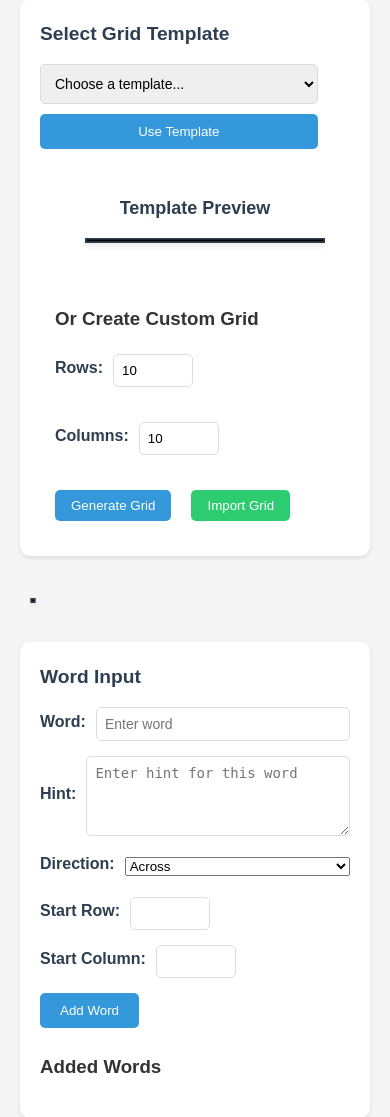
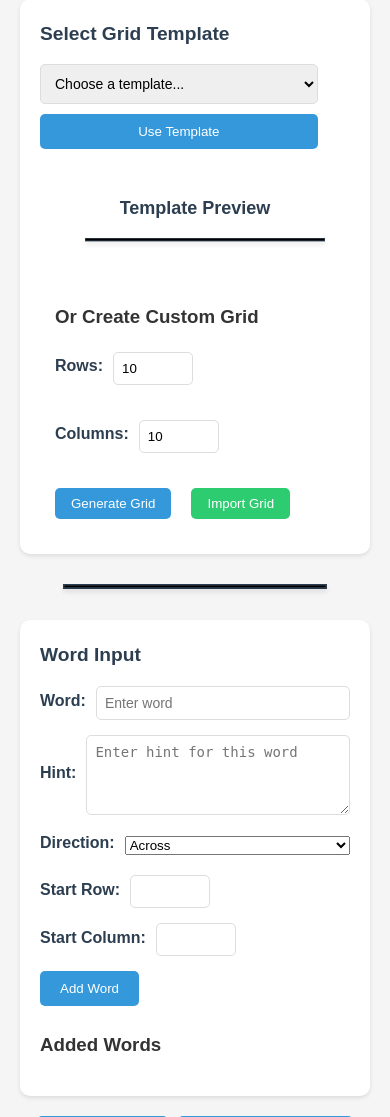
Before and after one commit to Gentwocoder/crossword, a Django app: page /create/ in a window 390 px wide. Shown: the part 313-1430 px from the top of the page. Run offline with Django 4.2, Linux system fonts and the light colour scheme.

Commit message:
responsive

```diff
--- a/crosswordpuzzle/static/create.css
+++ b/crosswordpuzzle/static/create.css
@@ -74,7 +74,6 @@
     box-shadow: 0 4px 6px rgba(0, 0, 0, 0.1);
     max-width: 100%;
     overflow-x: auto;
-    display: inline-block;
 }
 
 .cell {
@@ -684,7 +683,7 @@
     gap: 1px;
     background-color: #000;
     padding: 1px;
-    border: 2px solid #2c3e50;
+    border: 1px solid #2c3e50;
     box-shadow: 0 4px 6px rgba(0, 0, 0, 0.1);
     min-width: 300px;
     max-width: 100%;
```
Also changed, not shown: 1 other file.
